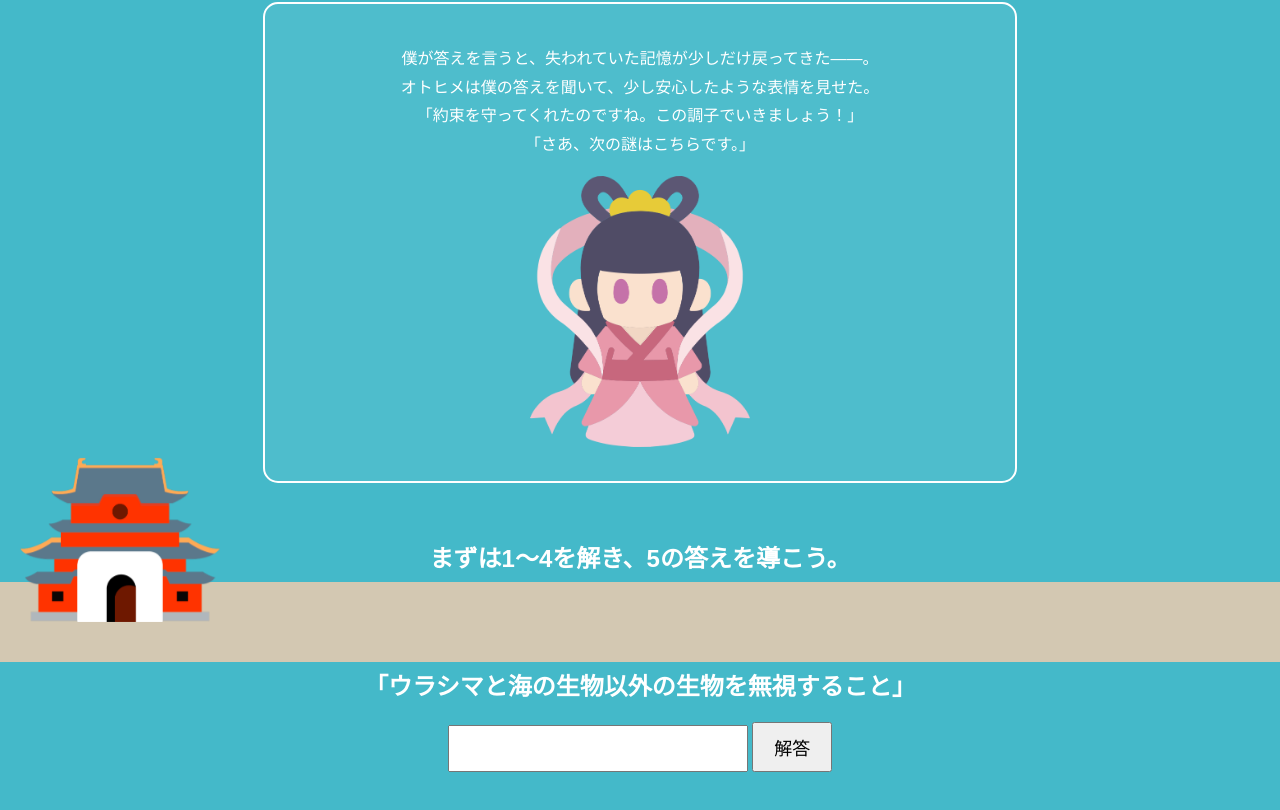
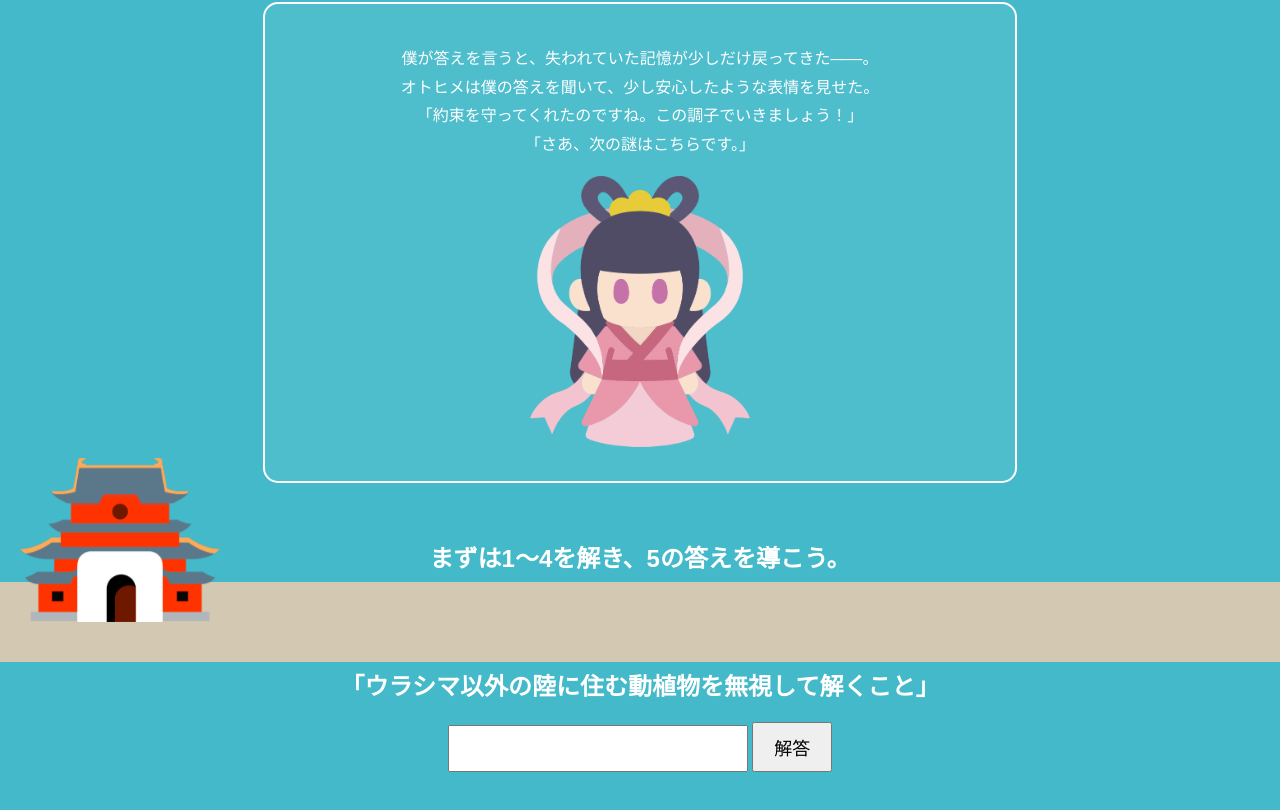
Before and after one commit to mathzusi/urashimabox, a plain HTML site: page step2a.html in a window 1280 px wide. Shown: the part 138-948 px from the top of the page. Drawn offline with Linux system fonts and the light colour scheme.

Commit message:
Add files via upload

```diff
--- a/step2a.html
+++ b/step2a.html
@@ -79,7 +79,7 @@
     <h2>
         オトヒメとの約束：
     <br>
-        「ウラシマと海の生物以外の生物を無視すること」
+        「ウラシマ以外の陸に住む動植物を無視して解くこと」
     </h2>
 
 <input id="answer">
```
Also changed, not shown: step2b.html (+1 -1 lines).
